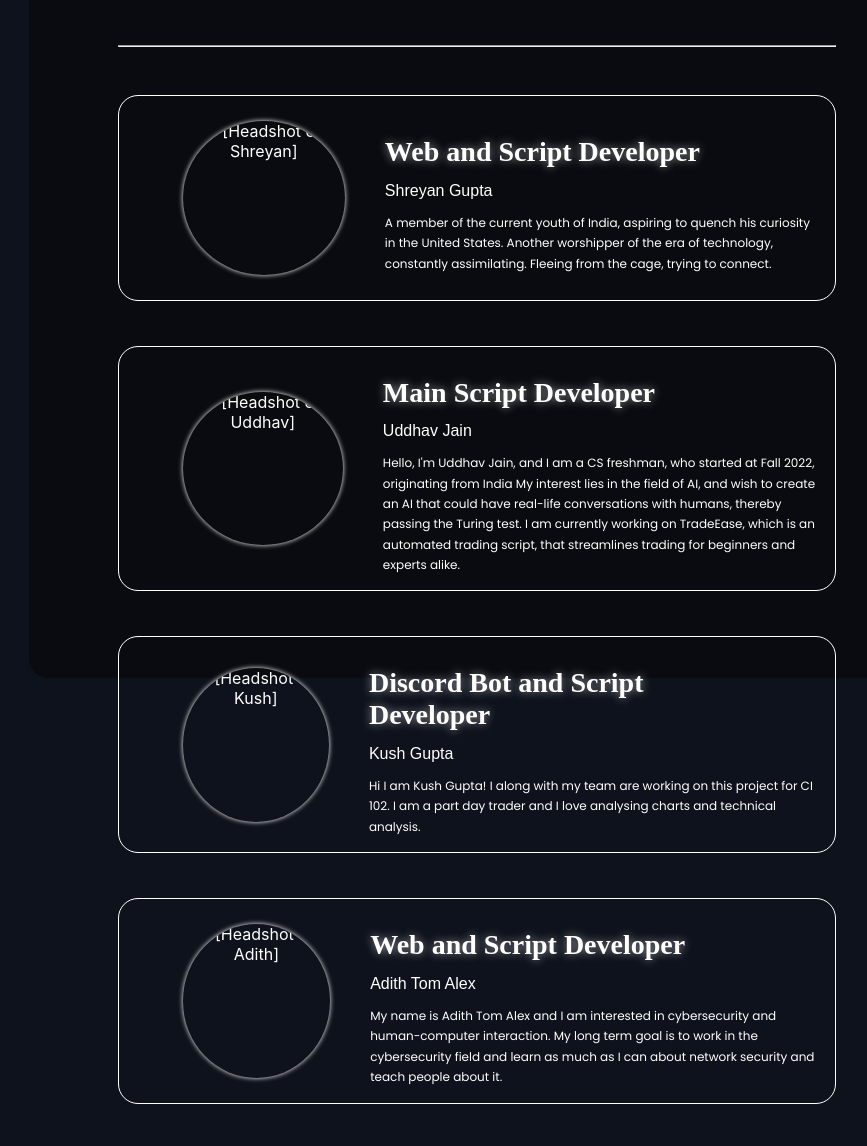
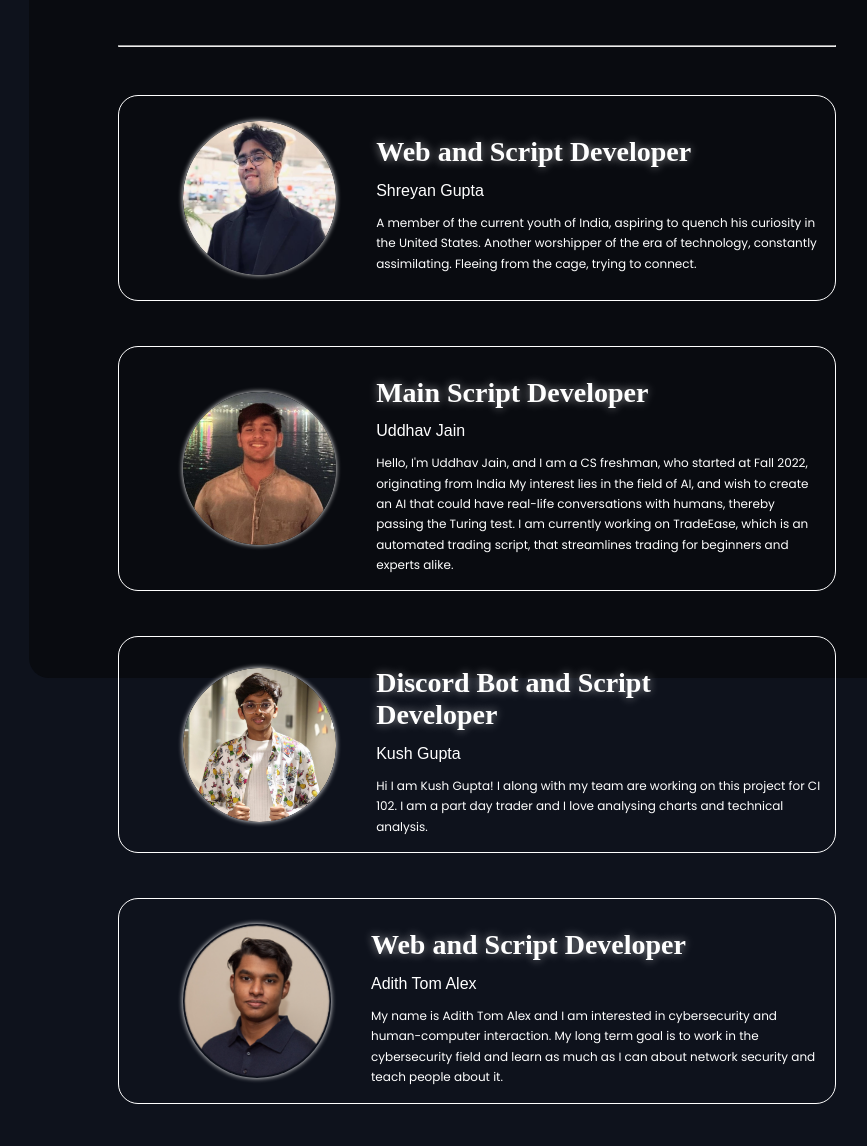
Before and after one commit to RA1NCS/TradeEase, a plain HTML site: page pages/about-us.html in a window 1280 px wide. Shown: the part 122-1268 px from the top of the page, without its empty margins (163-1030 px from the left). Drawn offline with Linux system fonts and the light colour scheme; a web font is replaced by a local one.

Commit message:
Restructured Files and Updated Code to match

```diff
--- a/Subpages/about-us.html
+++ b/pages/about-us.html
@@ -20,14 +20,14 @@
             <div class="main-page">
                 <div>
                     <h1>About Us</h1>
-                    <a href="index.html" class="back-btn">
+                    <a href="../index.html" class="back-btn">
                         <i class="fa-solid fa-circle-arrow-left fa-3x"></i>
                     </a>
                 </div>
                 <hr>
                 <div class="wrapper-horizontal">
                     <div class="card">
-                        <img src="Headshots/shreyan.jpeg" alt="[Headshot of Shreyan]">
+                        <img src="../images/headshots/shreyan.jpeg" alt="[Headshot of Shreyan]">
                         <div class="text-wrapper">
                             <h1>Web and Script Developer</h1>
                             <h2>Shreyan Gupta</h2>
@@ -40,7 +40,7 @@
                         </div>
                     </div>
                     <div class="card">
-                        <img src="Headshots/uddhav.png" alt="[Headshot of Uddhav]">
+                        <img src="../images/headshots/uddhav.png" alt="[Headshot of Uddhav]">
                         <div class="text-wrapper">
                             <h1>Main Script Developer</h1>
                             <h2>Uddhav Jain</h2>
@@ -56,7 +56,7 @@
                         </div>
                     </div>
                     <div class="card">
-                        <img src="Headshots/kush.jpeg" alt="[Headshot of Kush]">
+                        <img src="../images/headshots/kush.jpeg" alt="[Headshot of Kush]">
                         <div class="text-wrapper">
                             <h1>Discord Bot and Script Developer</h1>
                             <h2>Kush Gupta</h2>
@@ -68,7 +68,7 @@
                         </div>
                     </div>
                     <div class="card">
-                        <img src="Headshots/adith.png" alt="[Headshot of Adith]">
+                        <img src="../images/headshots/adith.png" alt="[Headshot of Adith]">
                         <div class="text-wrapper">
                             <h1>Web and Script Developer</h1>
                             <h2>Adith Tom Alex</h2>
```
Also changed, not shown: index.html (+4 -4 lines), pages/vision.html (renamed from Subpages/vision.html, +1 -1 lines), Images/headshots/adith.png (renamed from Headshots/adith.png), Images/headshots/kush.jpeg (renamed from Headshots/kush.jpeg), Images/headshots/shreyan.jpeg (renamed from Headshots/shreyan.jpeg), Images/headshots/uddhav.png (renamed from Headshots/uddhav.png), pages/alpha.css (renamed from alpha.css), pages/alpha.js (renamed from alpha.js), pages/pages.css (renamed from Subpages/pages.css).
